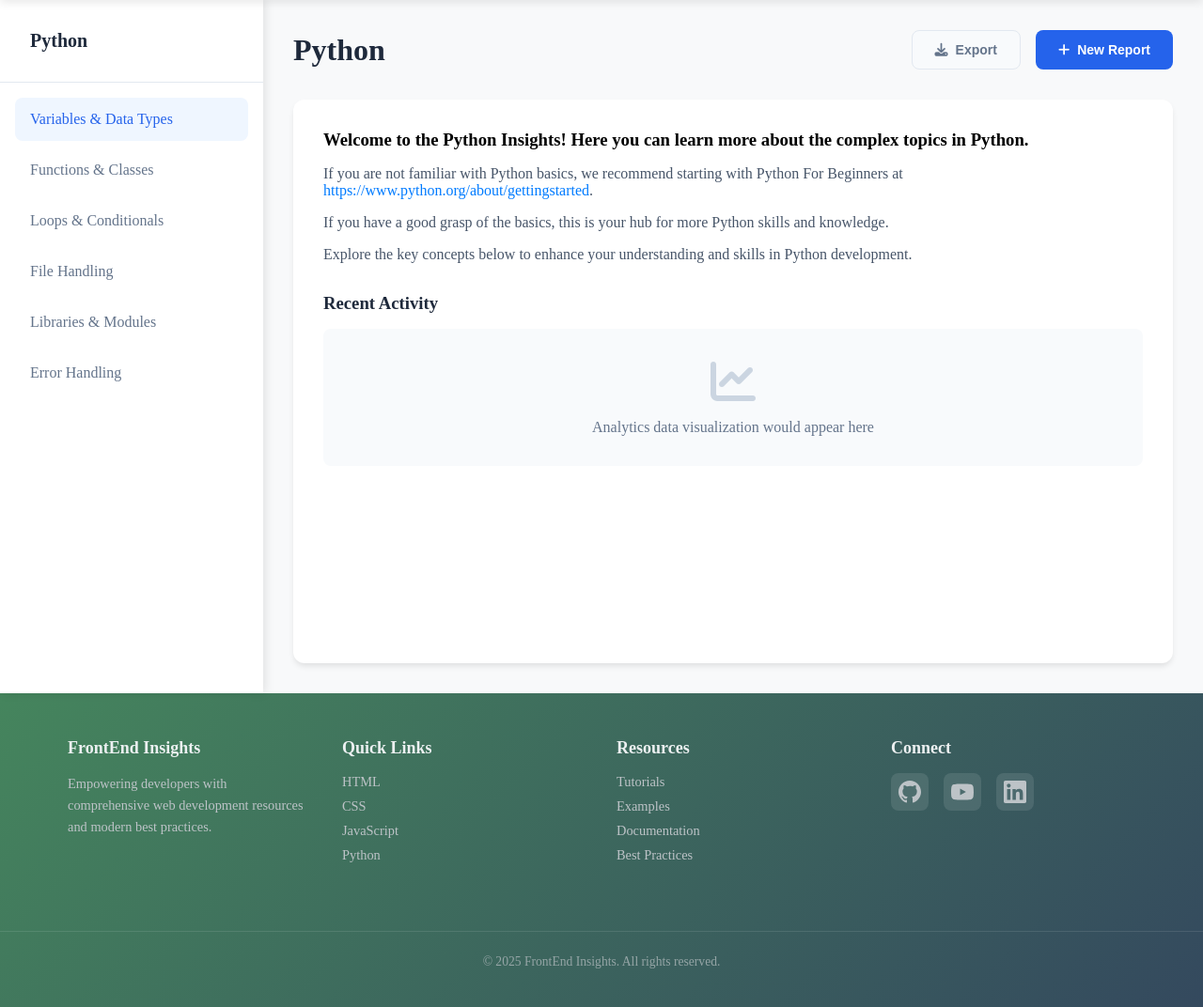
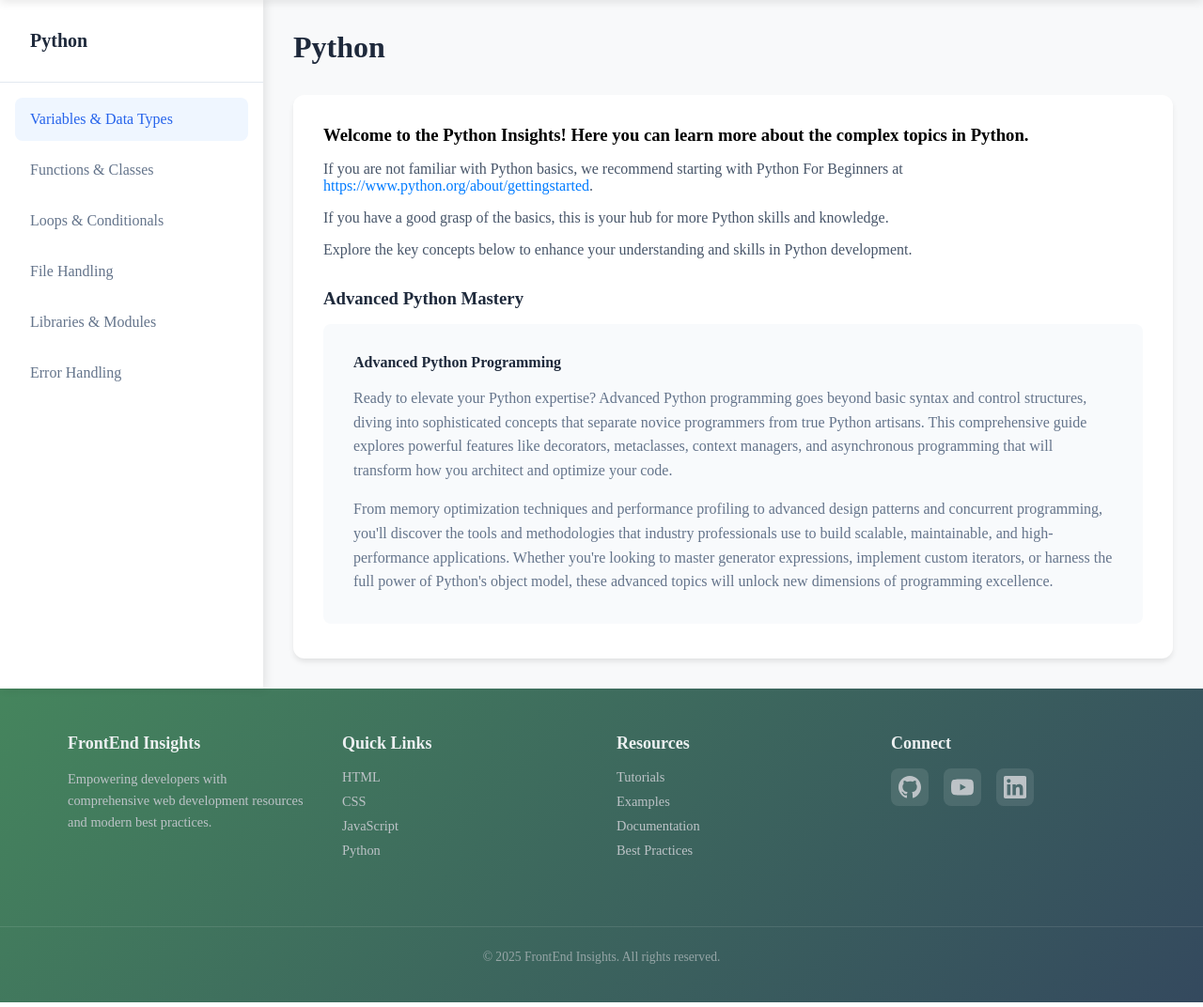
Before and after one commit to laneyreed/Front-End-Insights, a Flask app: page /dashboard/python in a window 1280 px wide. Shown: the part 70-1142 px from the top of the page at 94% size. Run offline with Flask 3, Linux system fonts and the light colour scheme; some libraries are stand-ins or nearby versions.

Commit message:
added intro for main dashboard pages

```diff
--- a/templates/dashboard/dash-home-main.html
+++ /dev/null
@@ -1,34 +0,0 @@
-<!-- Main Content Home -->
-        <main class="main-content">
-            <div class="content-header">
-                <h1 id="page-title">{{ lang }}</h1>
-                <div class="content-actions">
-                    <button class="btn btn-secondary">
-                        <i class="fas fa-download"></i>
-                        Export
-                    </button>
-                    <button class="btn btn-primary">
-                        <i class="fas fa-plus"></i>
-                        New Report
-                    </button>
-                </div>
-            </div>
-
-            <div class="content-body" id="content-body">
-                <!-- Dynamic content will be inserted here -->
-                 <div>
-                    <h3>Welcome to the {{ lang }} Insights! Here you can learn more about the complex topics in {{ lang }}.</h3>
-                    <p style="margin-top: 1rem; color: #475569;">If you are not familiar with {{ lang }} basics, we recommend starting with {{ resources[0] }} at <a class="resource-link" href="{{ resources[1] }}" target="_blank">{{ resources[1] }}</a>.</p>
-                    <p style="margin-top: 1rem; color: #475569;">If you have a good grasp of the basics, this is your hub for more {{ lang }} skills and knowledge.</p>
-                    <p style="margin-top: 1rem; color: #475569;">Explore the key concepts below to enhance your understanding and skills in {{ lang }} development.</p>
-                </div>
-
-                <div style="margin-top: 2rem;">
-                    <h3 style="margin-bottom: 1rem; color: #1e293b;">Recent Activity</h3>
-                    <div style="background: #f8fafc; padding: 2rem; border-radius: 8px; text-align: center; color: #64748b;">
-                        <i class="fas fa-chart-line" style="font-size: 3rem; margin-bottom: 1rem; color: #cbd5e1;" aria-hidden="true"></i>
-                        <p>Analytics data visualization would appear here</p>
-                    </div>
-                </div>
-        </div>
-        </main>
--- a/templates/dashboard/dashboard.html
+++ b/templates/dashboard/dashboard.html
@@ -9,6 +9,14 @@
 {% block main %}
     <div class="dashboard-container">
         {% include 'dashboard/sidebar.html' %}
-        {% include 'dashboard/dash-home-main.html' %}
+        {% if lang|lower() == 'python' %}
+            {% include 'dashboard/python/python-home.html' %}
+        {% elif lang|lower() == 'html' %}
+            {% include 'dashboard/html/html-home.html' %}
+        {% elif lang|lower() == 'css' %}
+            {% include 'dashboard/css/css-home.html' %}
+        {% elif lang|lower() == 'javascript' %}
+            {% include 'dashboard/javascript/javascript-home.html' %}
+        {% endif %}
     </div>
 {% endblock main %}
--- /dev/null
+++ b/templates/dashboard/python/python-home.html
@@ -0,0 +1,36 @@
+<!-- Main Content Home -->
+<main class="main-content">
+    <div class="content-header">
+        <h1 id="page-title">{{ lang }}</h1>
+    </div>
+
+    <div class="content-body" id="content-body">
+        <!-- Dynamic content will be inserted here -->
+         <div>
+            <h3>Welcome to the {{ lang }} Insights! Here you can learn more about the complex topics in {{ lang }}.</h3>
+            <p style="margin-top: 1rem; color: #475569;">If you are not familiar with {{ lang }} basics, we recommend starting with {{ resources[0] }} at <a class="resource-link" href="{{ resources[1] }}" target="_blank">{{ resources[1] }}</a>.</p>
+            <p style="margin-top: 1rem; color: #475569;">If you have a good grasp of the basics, this is your hub for more {{ lang }} skills and knowledge.</p>
+            <p style="margin-top: 1rem; color: #475569;">Explore the key concepts below to enhance your understanding and skills in {{ lang }} development.</p>
+        </div>
+
+        <div style="margin-top: 2rem;">
+            <h3 style="margin-bottom: 1rem; color: #1e293b;">Advanced {{ lang }} Mastery</h3>
+            <div style="background: #f8fafc; padding: 2rem; border-radius: 8px; color: #64748b;">
+                <h4 style="color: #1e293b; margin-bottom: 1rem;">Advanced Python Programming</h4>
+                <p style="line-height: 1.6; margin-bottom: 1rem;">
+                    Ready to elevate your Python expertise? Advanced Python programming goes beyond basic syntax and control structures,
+                    diving into sophisticated concepts that separate novice programmers from true Python artisans. This comprehensive
+                    guide explores powerful features like decorators, metaclasses, context managers, and asynchronous programming
+                    that will transform how you architect and optimize your code.
+                </p>
+                <p style="line-height: 1.6;">
+                    From memory optimization techniques and performance profiling to advanced design patterns and concurrent
+                    programming, you'll discover the tools and methodologies that industry professionals use to build scalable, maintainable, and
+                    high-performance applications. Whether you're looking to master generator expressions, implement custom iterators,
+                    or harness the full power of Python's object model, these advanced topics will unlock new dimensions of programming
+                    excellence.
+                </p>
+            </div>
+        </div>
+    </div>
+</main>
```
Also changed, not shown: templates/dashboard/css/css-home.html (added, +35 -0 lines), templates/dashboard/html/html-home.html (added, +34 -0 lines), templates/dashboard/javascript/javascript-home.html (added, +35 -0 lines), templates/dashboard/main-content.html (deleted, +0 -54 lines), templates/index.html (+7 -4 lines).
